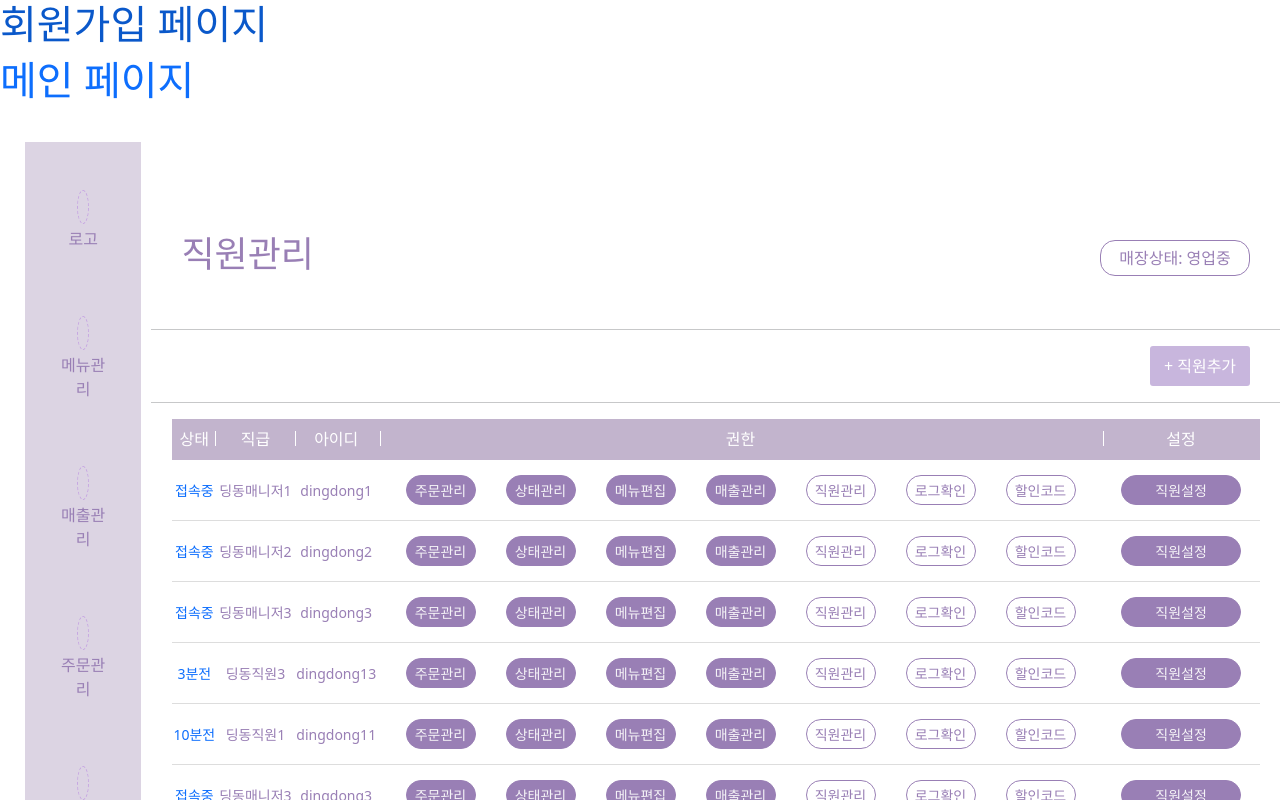
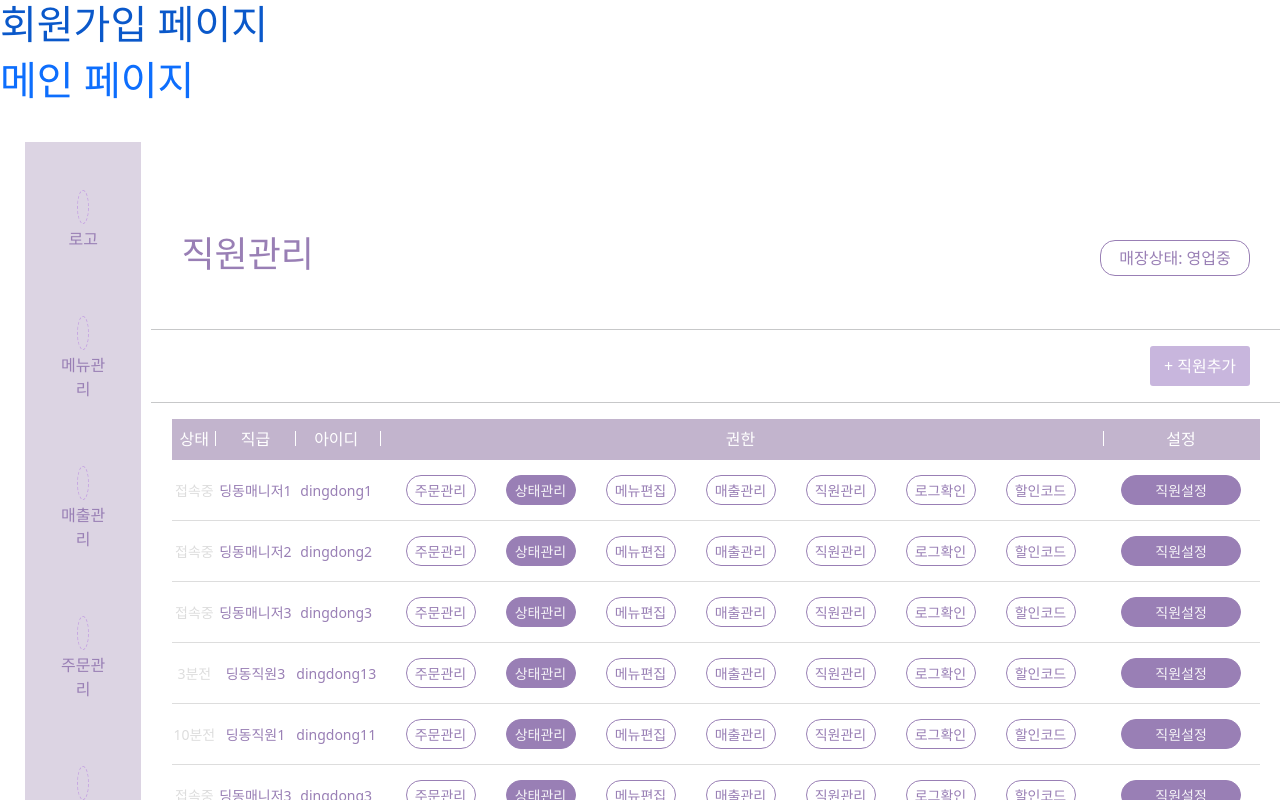
Before and after one commit to jgsjss/ding, a Vue app: page /staffmanagementone in a window 1280 px wide. Shown: the top 800 px of the page. Built offline with nearby package versions, Linux system fonts and the light colour scheme; some icons are missing.

Commit message:
01.18 16:37
staffmanagement 부분수정

```diff
--- a/src/assets/css/StaffManagement/StaffManagementOne.css
+++ b/src/assets/css/StaffManagement/StaffManagementOne.css
@@ -104,6 +104,13 @@
     height: 15px;
     background: #fff;
   }
+
+  .StaffCondition:focus {
+    color:#997fb5;
+  }
+  .StaffCondition:not(false) {
+    color:#ddd;
+  }
   .staff_authority {
       margin:0 auto;
       padding:15px 0;
--- a/src/components/StaffModal.vue
+++ b/src/components/StaffModal.vue
@@ -74,7 +74,7 @@
 
           <div class="modal-footer">
             <button type="button" class="btn btn-secondary" data-bs-dismiss="modal">취소</button>
-            <button type="button" class="btn btn-primary">등록</button>
+            <button type="button" class="btn btn-primary" data-bs-dismiss="modal">등록</button>
           </div>
     </div>
   </div>
@@ -158,7 +158,7 @@
 
           <div class="modal-footer">
             <button type="button" class="btn btn-secondary" data-bs-dismiss="modal">취소</button>
-            <button type="button" class="btn btn-primary">저장</button>
+            <button type="button" class="btn btn-primary" data-bs-dismiss="modal">저장</button>
           </div>
     </div>
   </div>
--- a/src/view/StaffManagementOne.vue
+++ b/src/view/StaffManagementOne.vue
@@ -1,9 +1,6 @@
 <template>
 <Navbar />
 <StaffModal />
-
-
-
 
   <div class="staff_container">
     <div class="staff_wrap">
@@ -36,16 +33,16 @@
       <tbody>
         <tr v-for="(a, i) in $store.state.StaffData" :key="i" class="staff_board">
           <!--///////상태////////-->
-          <td><a href="#!" class="active = !active " aria-pressed="false">{{ $store.state.StaffData[i].condition }}</a></td>
+          <td><a href="#!" class="StaffCondition">{{ $store.state.StaffData[i].condition }}</a></td>
           <!--///////직급////////-->
           <td>{{ $store.state.StaffData[i].rank }}</td>
           <!--///////상태///////-->
           <td>{{ $store.state.StaffData[i].id }}</td>
           <td class="staff_authority">
-            <button type="button" class="btn authority_active" data-bs-toggle="button" autocomplete="off" aria-pressed="true">주문관리</button>
-            <button type="button" class="btn authority_active" data-bs-toggle="button" autocomplete="off" aria-pressed="true">상태관리</button>
-            <button type="button" class="btn authority_active" data-bs-toggle="button" autocomplete="off" aria-pressed="true">메뉴편집</button>
-            <button type="button" class="btn authority_active" data-bs-toggle="button" autocomplete="off" aria-pressed="true">매출관리</button>
+            <button type="button" @click="authority" :class="{active: isActive}" class="btn authority" data-bs-toggle="button" autocomplete="off" aria-pressed="true">주문관리</button>
+            <button type="button" class="btn authority_" data-bs-toggle="button" autocomplete="off" aria-pressed="true">상태관리</button>
+            <button type="button" class="btn authority" data-bs-toggle="button" autocomplete="off" aria-pressed="true">메뉴편집</button>
+            <button type="button" class="btn authority" data-bs-toggle="button" autocomplete="off" aria-pressed="true">매출관리</button>
             <button type="button" class="btn authority" data-bs-toggle="button" autocomplete="off">직원관리</button>
             <button type="button" class="btn authority" data-bs-toggle="button" autocomplete="off">로그확인</button>
             <button type="button" class="btn authority" data-bs-toggle="button" autocomplete="off">할인코드</button>
@@ -82,6 +79,7 @@ export default {
   data() {
     return {
       pageNum: 0,
+      isActive: false,
     };
   },
   props: {
@@ -94,6 +92,9 @@ export default {
     prevPage() {
       this.pageNum -= 1;
     },
+    authority: function() {
+      this.isActive = !this.isActive;
+    }
   },
 
 };
```
Also changed, not shown: src/view/StaffManagementTwo.vue (line endings or trailing spaces).
